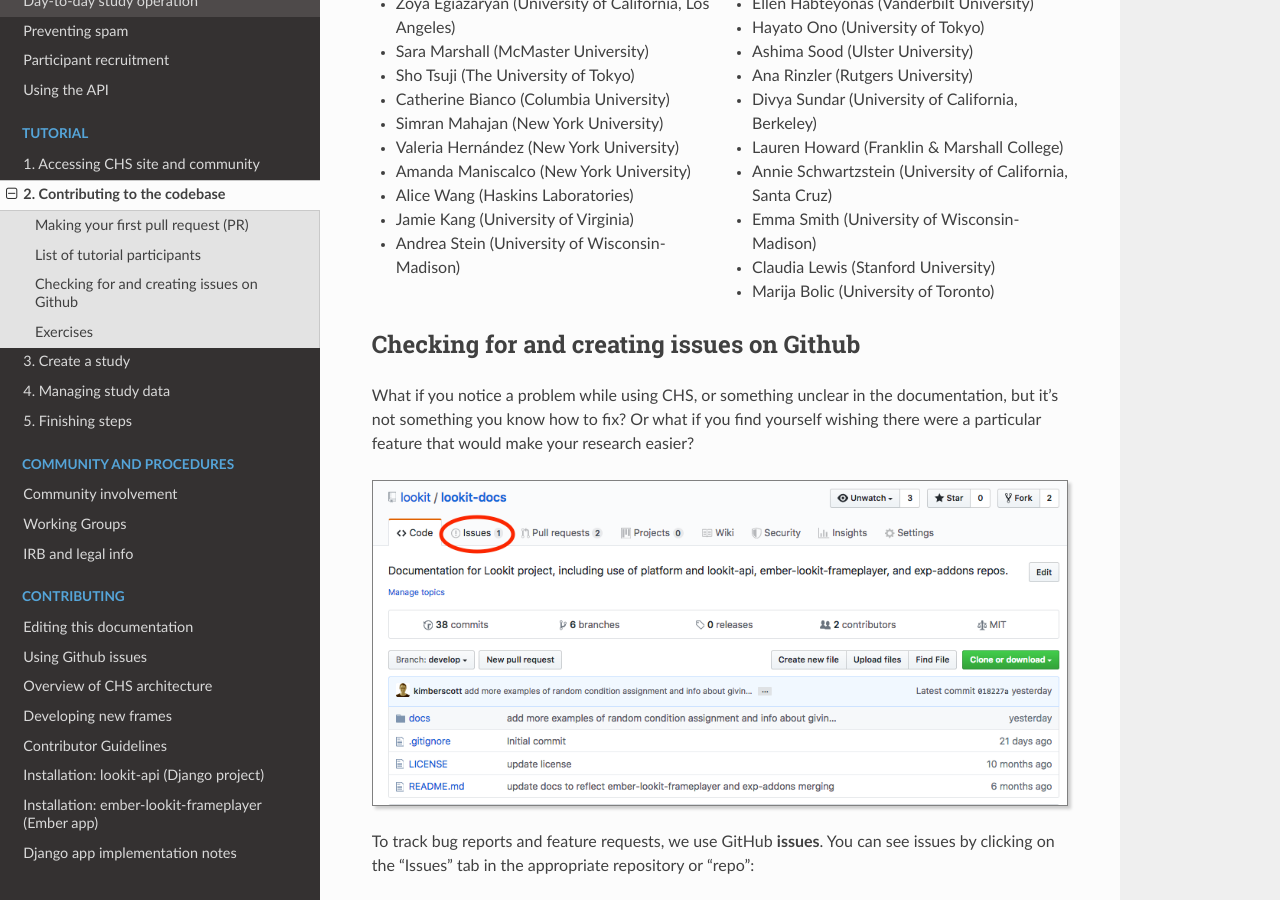
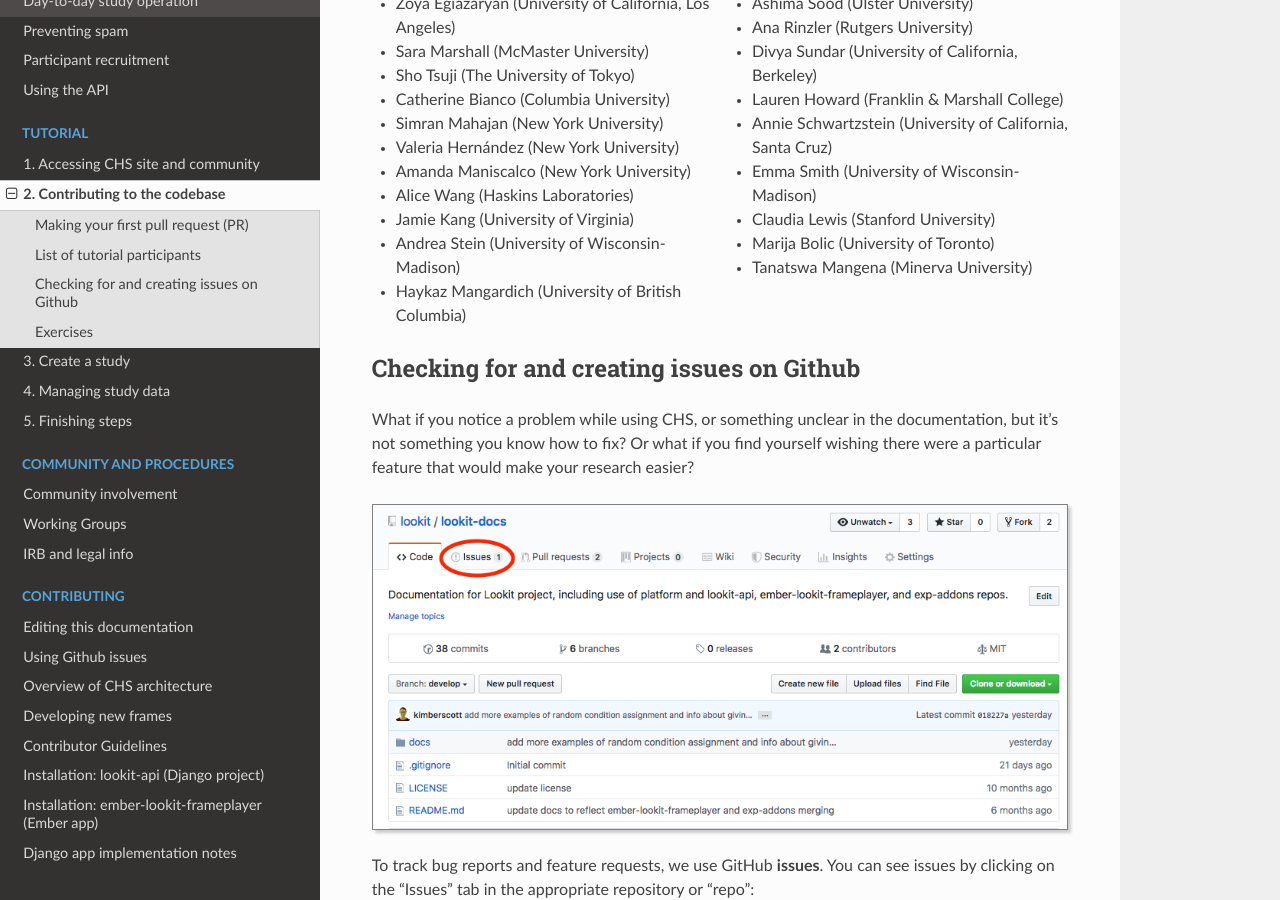
Before and after one commit to lookit/lookit-docs, a Sphinx documentation site: the page built from docs/source/tutorial-contributing.rst, in a window 1280 px wide and 900 px high, scrolled down 8745 px. Built offline with Sphinx 7.4.7 and the Read the Docs theme 3.1.0, drawn with Linux system fonts in a browser that asks for light colours.

Commit message:
Update tutorial-contributing.rst

```diff
--- a/docs/source/tutorial-contributing.rst
+++ b/docs/source/tutorial-contributing.rst
@@ -342,6 +342,7 @@
 - Emma Smith (University of Wisconsin-Madison)
 - Claudia Lewis (Stanford University)
 - Marija Bolic (University of Toronto)
+- Tanatswa Mangena (Minerva University)
 
 Checking for and creating issues on Github
 -------------------------------------------
```
